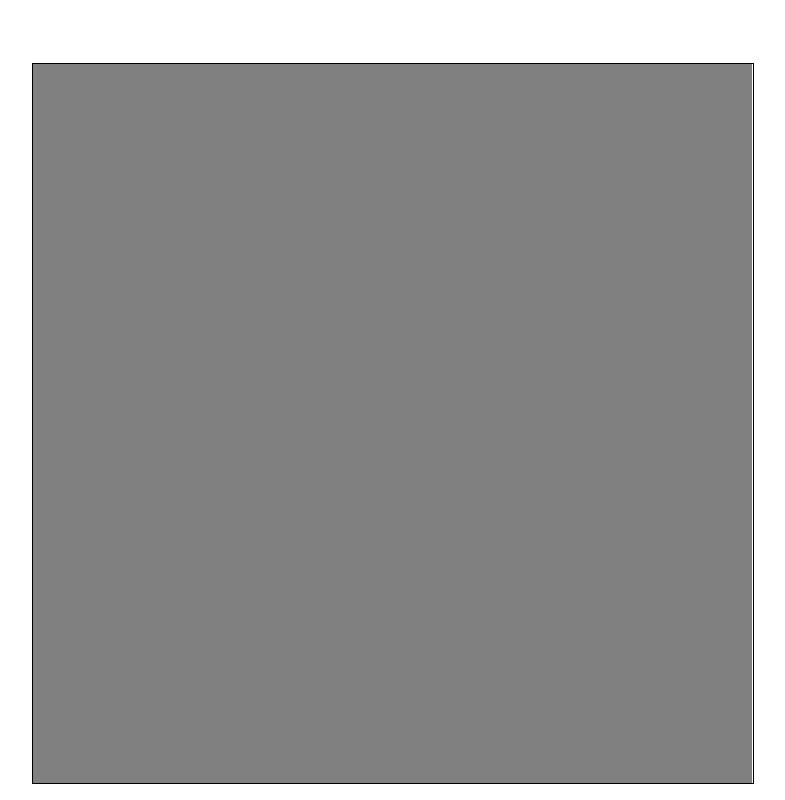
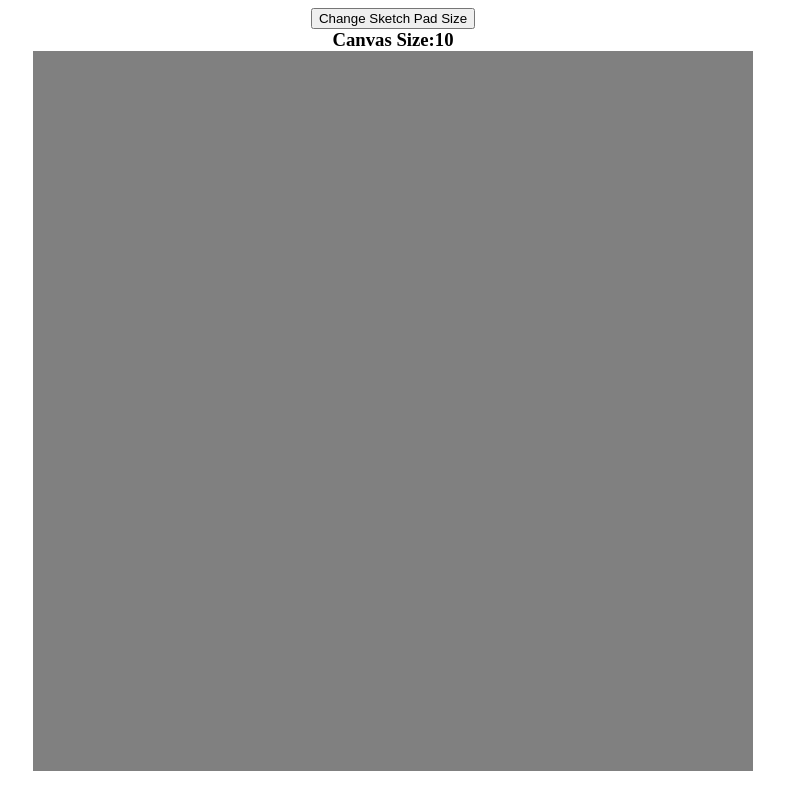
Before and after one commit to rmohanmd/top-etch-a-sketch, a plain HTML site: page index.html in a window 1280 px wide. Shown: the whole page, without its empty margins (247-1032 px from the left). Drawn offline with Linux system fonts and the light colour scheme.

Commit message:
Added button to change canvas size and canvas size label
Reorganized functions in js file to allow redrawing of the canvas.

Added button to allow user to change canvas size to max size of 100.

Used css to style and align button and canvas size indicator.

```diff
--- a/index.html
+++ b/index.html
@@ -10,8 +10,9 @@
   </head>
   <body>
     <div class="wrapper">
+      <button class="button">Change Sketch Pad Size</button>
+      <h3 class="size"></h3>
       <div class="container"></div>
-      <div class="button"></div>
     </div>
   </body>
 </html>
--- a/javascript.js
+++ b/javascript.js
@@ -1,8 +1,12 @@
 const container = document.querySelector(".container");
 
-let dimension = 100;
+let dimension = 10;
 
+function generatePad() {
+  container.textContent = "";
   const pads = 720 / 2 / dimension;
+  const sizeLabel = document.querySelector(".size");
+  sizeLabel.textContent = `Canvas Size:${dimension}`;
   for (y = 0; y < dimension; y++) {
     for (i = 0; i < dimension; i++) {
       const pixels = document.createElement("div");
@@ -11,8 +15,32 @@ for (y = 0; y < dimension; y++) {
       pixels.style.padding = `${pads}px`;
     }
   }
+  return;
+}
 
+function draw() {
   const pixel = document.querySelectorAll(".pixel");
   pixel.forEach((pixel) =>
-  pixel.addEventListener("mouseenter", (e) => pixel.classList.add("highlight"))
+    pixel.addEventListener("mouseenter", (e) =>
+      pixel.classList.add("highlight")
+    )
   );
+}
+
+function button() {
+  const button = document.querySelector(".button");
+  button.addEventListener("click", function () {
+    dimension = prompt(
+      "To change your sketchpad size,enter a number between 1 - 100"
+    );
+    if (dimension > 100) dimension = 100;
+    else if (dimension < 1) dimension = 1;
+
+    generatePad();
+    draw();
+  });
+}
+
+generatePad();
+draw();
+button();
--- a/style.css
+++ b/style.css
@@ -1,22 +1,35 @@
 .wrapper {
   width: 100%;
   height: 100%;
+  display: flex;
+  /* flex-wrap: wrap; */
+  flex-direction: column;
 }
 
 .container {
   margin: auto;
-  margin-top: 5%;
   max-width: 720px;
   display: flex;
   flex-wrap: wrap;
-  border: 1px black solid;
+  align-items: center;
+  justify-content: center;
 }
 
 .pixel {
   background-color: grey;
-  /* flex: 1; */
 }
 
 .highlight {
   background-color: yellow;
 }
+
+.button {
+  align-items: center;
+  justify-content: center;
+  margin: auto;
+}
+.size {
+  margin: auto;
+  align-items: center;
+  justify-content: center;
+}
```
Lines whose indentation alone changed are shown as unchanged.
